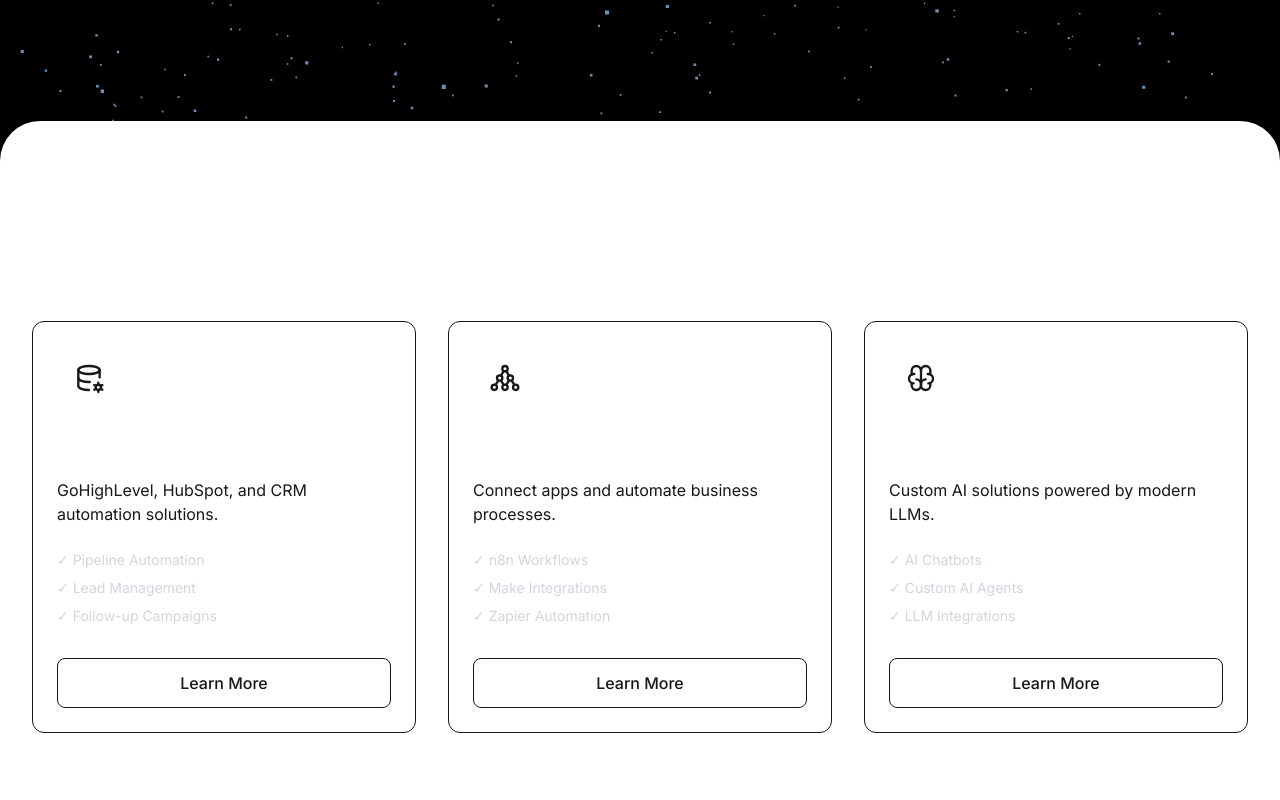
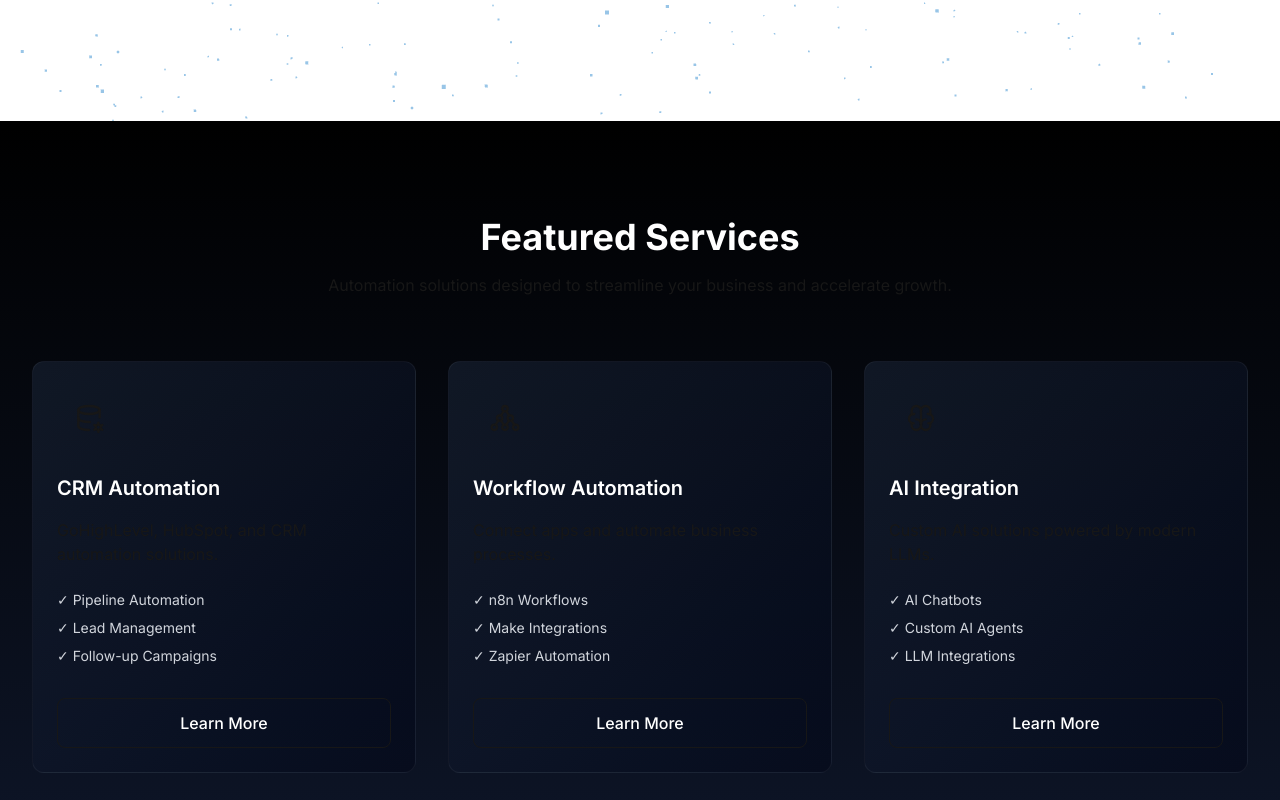
Before and after one commit to Syedzeerakzia/Xavion-Website, a Next.js app: page / in a window 1280 px wide. Shown: the part 760-1560 px from the top of the page. Built offline with nearby package versions, Linux system fonts and the light colour scheme.

Commit message:
Add framer-motion for animations and refactor FeaturedServices, FeaturedPortfolio, and Button components

```diff
--- a/app/page.tsx
+++ b/app/page.tsx
@@ -2,15 +2,22 @@
 import FeaturedServices from "@/components/home/FeaturedServices";
 import FeaturedPortfolio from "@/components/home/FeaturedPortfolio";
 
+import StackSection from "@/components/layout/StackSection";
+
 export default function Home() {
   return (
-    <main className="relative bg-black">
+    <>
+
       <Hero />
 
-      <div className="relative z-10 rounded-t-[40px] bg-background">
+      <StackSection index={1}  className="bg-linear-to-b from-navy to-slate-900">
         <FeaturedServices />
+      </StackSection>
+
+      <StackSection index={2} className="bg-linear-to-b from-slate-900 to-black">
         <FeaturedPortfolio />
-       </div>
-    </main>
+      </StackSection>
+
+    </>
   );
 }
--- a/components/home/FeaturedPortfolio.tsx
+++ b/components/home/FeaturedPortfolio.tsx
@@ -1,3 +1,7 @@
+"use client";
+
+import { motion, type Variants } from "framer-motion";
+
 import Section from "@/components/ui/Section";
 import SectionHeading from "@/components/ui/SectionHeading";
 
@@ -5,25 +9,54 @@
 
 import { portfolio } from "@/data/portfolio";
 
+const container: Variants = {
+  hidden: {},
+  show: {
+    transition: {
+      staggerChildren: 0.15,
+    },
+  },
+};
+
+const item: Variants = {
+  hidden: {
+    opacity: 0,
+    y: 40,
+  },
+  show: {
+    opacity: 1,
+    y: 0,
+    transition: {
+      duration: 0.6,
+      ease: "easeOut",
+    },
+  },
+};
+
 export default function FeaturedPortfolio() {
   return (
     <Section>
       <SectionHeading
         centered
         title="Featured Work"
-        // subtitle="Real automation projects delivering measurable business results."
+        subtitle="Real automation projects delivering measurable business results."
       />
 
-      <div className="grid gap-8 md:grid-cols-2 lg:grid-cols-3 items-stretch">
+      <motion.div
+        className="grid gap-8 md:grid-cols-2 lg:grid-cols-3 items-stretch"
+        variants={container}
+        initial="hidden"
+        whileInView="show"
+        viewport={{ once: false, amount: 0.2 }}
+      >
         {portfolio
           .filter((project) => project.featured)
           .map((project) => (
-            <PortfolioCard
-              key={project.id}
-              project={project}
-            />
+            <motion.div key={project.id} variants={item}>
+              <PortfolioCard project={project} />
+            </motion.div>
           ))}
-      </div>
+      </motion.div>
     </Section>
   );
 }
--- a/components/home/FeaturedServices.tsx
+++ b/components/home/FeaturedServices.tsx
@@ -1,3 +1,7 @@
+"use client";
+
+import { motion, type Variants } from "framer-motion"
+
 import Section from "@/components/ui/Section";
 import SectionHeading from "@/components/ui/SectionHeading";
 
@@ -5,22 +9,42 @@
 
 import { services } from "@/data/services";
 
+const container: Variants = {
+    hidden: {},
+    show: {
+        transition: {
+            staggerChildren: 0.15,
+        },
+    },
+};
+
+const item: Variants = {
+    hidden: { opacity: 0, y: 40 },
+    show: { opacity: 1, y: 0, transition: { duration: 0.5, ease: "easeOut" } },
+}
 export default function FeaturedServices() {
     return (
         <Section>
             <SectionHeading
                 centered
                 title="Featured Services"
-            // subtitle="Automation solutions designed to streamline your business and accelerate growth."
+                subtitle="Automation solutions designed to streamline your business and accelerate growth."
             />
 
-            <div className="grid gap-8 md:grid-cols-2 xl:grid-cols-3">
+            <motion.div
+                className="grid gap-8 md:grid-cols-2 xl:grid-cols-3"
+                variants={container}
+                initial="hidden"
+                whileInView="show"
+                viewport={{ once: false, amount: 0.2 }}>
                 {services
                     .filter((service) => service.featured)
                     .map((service) => (
-                        <ServiceCard key={service.id} service={service} />
+                        <motion.div key={service.id} variants={item}>
+                            <ServiceCard key={service.id} service={service} />
+                        </motion.div>
                     ))}
-            </div>
+            </motion.div>
         </Section>
     );
 }
--- /dev/null
+++ b/components/layout/StackSection.tsx
@@ -0,0 +1,23 @@
+import { ReactNode } from "react";
+import { cn } from "@/lib/cn";
+
+interface StackSectionProps {
+  children: ReactNode;
+  className?: string;
+  index?: number;
+}
+
+export default function StackSection({
+  children,
+  className,
+  index = 0,
+}: StackSectionProps) {
+  return (
+    <div
+      className={cn("relative md:sticky md:top-10 min-h-screen bg-black", className)}
+      style={{ zIndex: index }}
+    >
+      {children}
+    </div>
+  );
+}
--- a/components/services/ServiceCard.tsx
+++ b/components/services/ServiceCard.tsx
@@ -9,7 +9,7 @@
 export default function ServiceCard({ service }: ServiceCardProps) {
     const Icon = service.icon;
     return (
-        <Card className="flex h-full flex-col">
+        <Card className="flex h-full flex-col bg-linear-to-br from-slate-800/50 via-slate-900/50 to-slate-950/50 border border-white/5">
             <div className="mb-6 flex h-16 w-16 items-center justify-center rounded-xl bg-primary/10">
                 {/* Replace with Tabler Icon later */}
                 {/* <span className="text-3xl">⚡</span> */}
@@ -39,6 +39,8 @@
                 <Button
                     href="/services"
                     variant="secondary"
+                    bgColor="#ffffff"
+                    textColor="#000000"
                     className="w-full"
                 >
                     Learn More
--- a/components/ui/Button.tsx
+++ b/components/ui/Button.tsx
@@ -1,62 +1,123 @@
+"use client";
+
 import Link from "next/link";
-import { ButtonHTMLAttributes } from "react";
+import { motion, type HTMLMotionProps } from "framer-motion";
 import { cn } from "@/lib/cn";
 
 type ButtonVariant = "primary" | "secondary" | "ghost";
-
 type ButtonSize = "sm" | "md" | "lg";
 
-interface ButtonProps extends ButtonHTMLAttributes<HTMLButtonElement> {
+interface BaseProps {
   variant?: ButtonVariant;
   size?: ButtonSize;
-  href?: string;
+  className?: string;
+  bgColor?: string;
+  textColor?: string;
+  children?: React.ReactNode;
 }
 
+type ButtonAsLink = BaseProps &
+  HTMLMotionProps<"a"> & {
+    href: string;
+  };
+
+type ButtonAsButton = BaseProps &
+  HTMLMotionProps<"button"> & {
+    href?: undefined;
+  };
+
+type ButtonProps = ButtonAsLink | ButtonAsButton;
+
 const variants = {
-  primary:
-    "bg-primary hover:bg-hover text-white",
-
-  secondary:
-    "border border-primary text-primary hover:bg-primary hover:text-white",
-
-  ghost:
-    "text-white hover:bg-white/10",
+  primary: "",
+  secondary: "border",
+  ghost: "",
 };
 
 const sizes = {
   sm: "px-4 py-2 text-sm",
-
   md: "px-6 py-3 text-base",
-
   lg: "px-8 py-4 text-lg",
 };
 
-export default function Button({
+const MotionLink = motion.create(Link);
+
+export default function Button(props: ButtonProps) {
+  const {
     children,
     variant = "primary",
     size = "md",
     href,
     className,
-  ...props
-}: ButtonProps) {
-  const classes = cn(
-    "inline-flex items-center justify-center rounded-lg font-medium transition-all duration-300",
-    variants[variant],
-    sizes[size],
-    className
+    bgColor,
+    textColor,
+    ...rest
+  } = props;
+
+  const base =
+    "relative inline-flex items-center justify-center overflow-hidden rounded-lg font-medium transition-all duration-300";
+
+  const classes = cn(base, variants[variant], sizes[size], className);
+
+  // Only apply static bg/text color for non-animated variants
+  const style =
+    variant !== "secondary" && (bgColor || textColor)
+      ? {
+        backgroundColor: bgColor,
+        color: textColor,
+      }
+      : undefined;
+
+  const content =
+    variant === "secondary" ? (
+      <>
+        <motion.span
+          className="absolute inset-0"
+          style={{ backgroundColor: bgColor || "#ffffff" }}
+          variants={{ rest: { x: "-100%" }, hover: { x: "0%" } }}
+          transition={{ duration: 0.35, ease: "easeInOut" }}
+        />
+        <motion.span
+          className="relative z-10"
+          variants={{
+            rest: { color: "#ffffff" },
+            hover: { color: textColor || "#000000" },
+          }}
+          transition={{ duration: 0.35, ease: "easeInOut" }}
+        >
+          {children}
+        </motion.span>
+      </>
+    ) : (
+      children
     );
 
   if (href) {
     return (
-      <Link href={href} className={classes}>
-        {children}
-      </Link>
+      <MotionLink
+        href={href}
+        className={classes}
+        style={style}
+        initial="rest"
+        whileHover="hover"
+        animate="rest"
+        {...(rest as HTMLMotionProps<"a">)}
+      >
+        {content}
+      </MotionLink>
     );
   }
 
   return (
-    <button className={classes} {...props}>
-      {children}
-    </button>
+    <motion.button
+      className={classes}
+      style={style}
+      initial="rest"
+      whileHover="hover"
+      animate="rest"
+      {...(rest as HTMLMotionProps<"button">)}
+    >
+      {content}
+    </motion.button>
   );
 }
--- a/components/ui/Card.tsx
+++ b/components/ui/Card.tsx
@@ -1,4 +1,7 @@
+"use client";
+
 import { ReactNode } from "react";
+import { motion } from "framer-motion";
 import { cn } from "@/lib/cn";
 
 interface CardProps {
@@ -11,13 +14,22 @@
   className,
 }: CardProps) {
   return (
-    <div
+    <motion.div
       className={cn(
-        "rounded-xl border border-primary/20 bg-navy p-6 transition-all duration-300 hover:-translate-y-1 hover:border-primary",
+        "rounded-xl border border-primary/20 bg-navy p-6 hover:border-primary transition-colors duration-300",
         className
       )}
+      whileHover={{
+        y: -6,
+        scale: 1.02,
+      }}
+      transition={{
+        type: "spring",
+        stiffness: 300,
+        damping: 20,
+      }}
     >
       {children}
-    </div>
+    </motion.div>
   );
 }
--- a/package.json
+++ b/package.json
@@ -14,6 +14,7 @@
     "@react-three/postprocessing": "^3.0.4",
     "@tabler/icons-react": "^3.44.0",
     "clsx": "^2.1.1",
+    "framer-motion": "^12.42.2",
     "lenis": "^1.3.25",
     "next": "16.2.9",
     "react": "19.2.4",
```
Also changed, not shown: 1 other file (tests, documents, lock files or other folders). Lines whose indentation alone changed are shown as unchanged.
